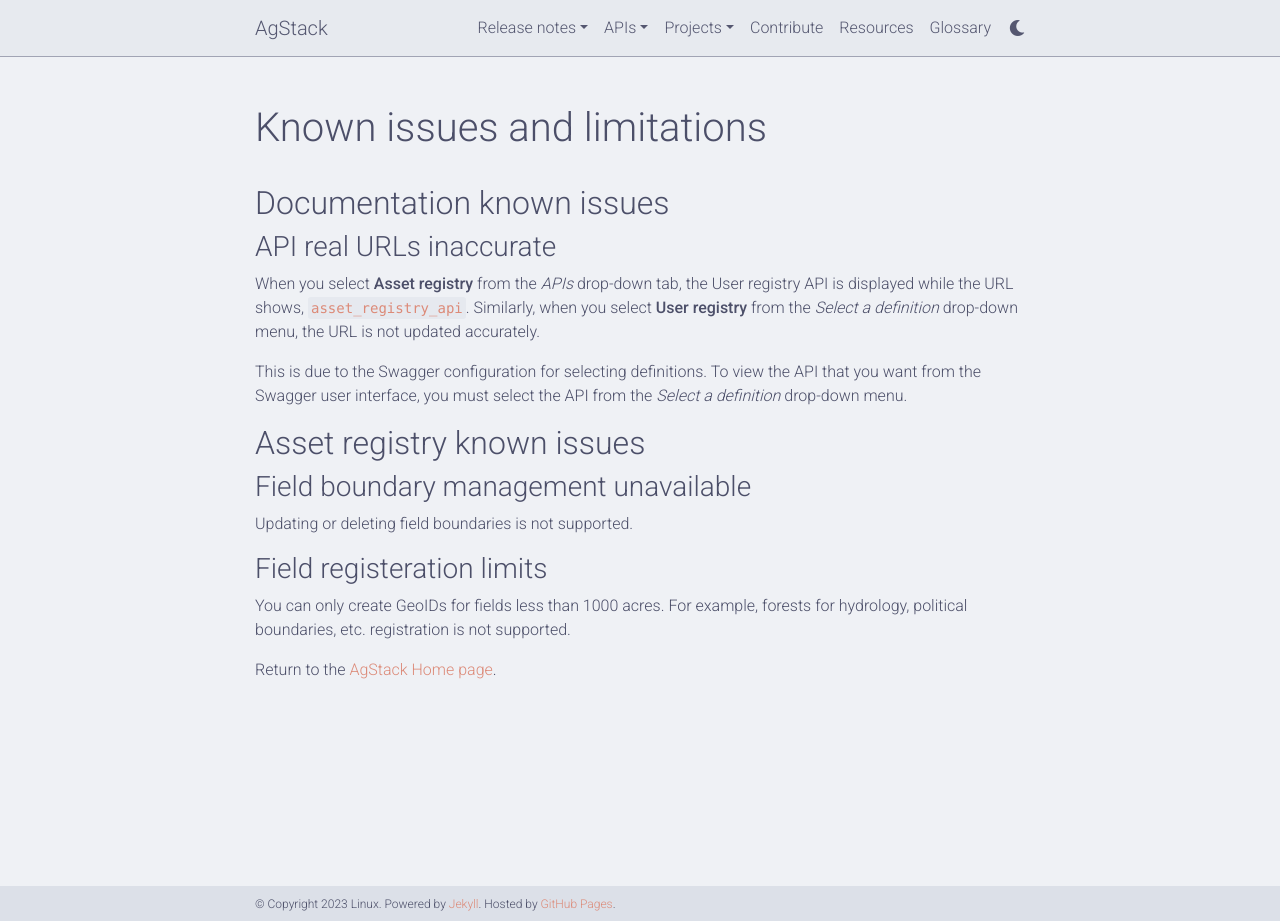
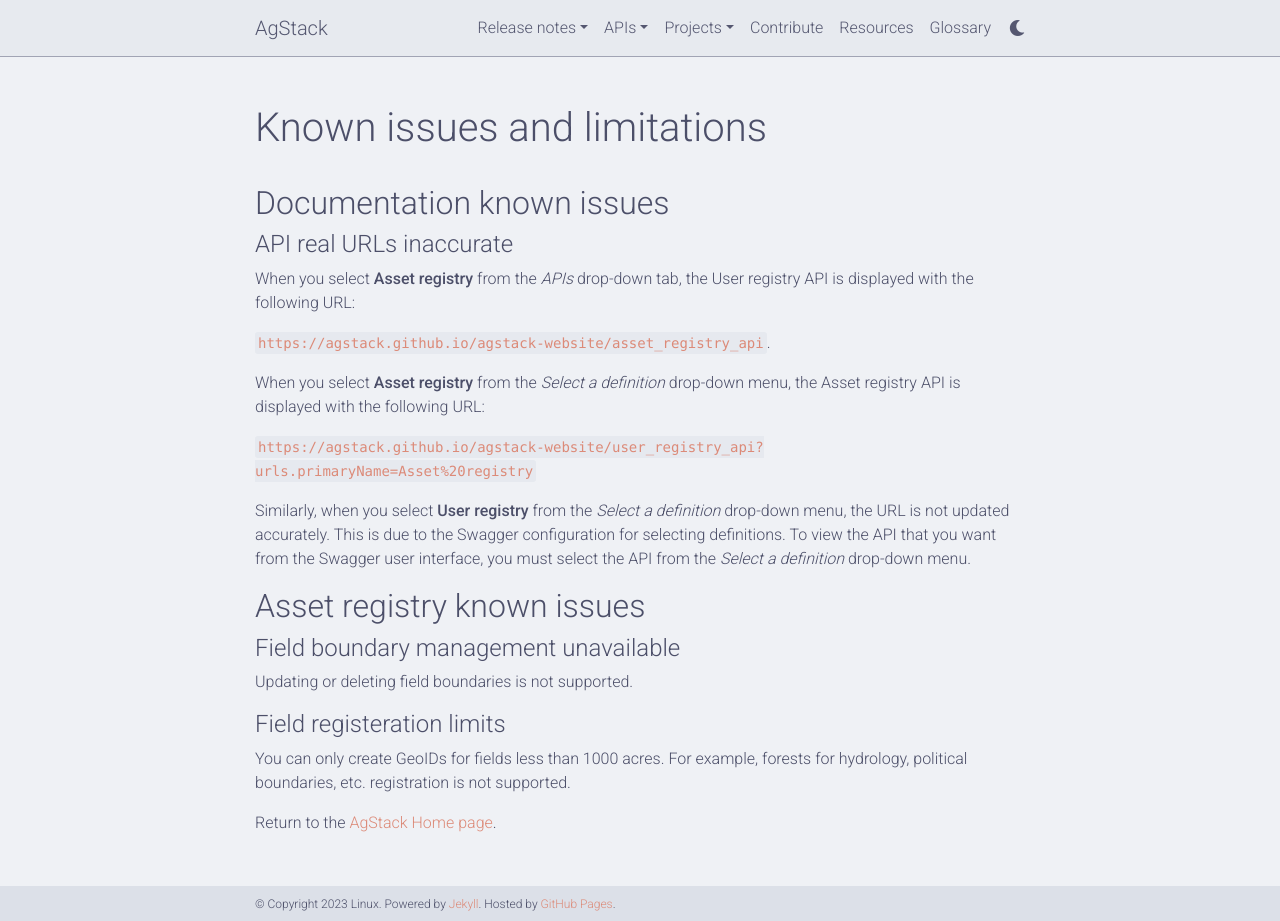
Before and after one commit to vmbrasseur/agstack-website, a Jekyll site: the page built from _pages/release_notes/known_issues.md, in a window 1280 px wide and 921 px high. Built offline with Jekyll 4.4.1, drawn with Linux system fonts in a browser that asks for light colours; comment, search, counter and statistics services are not loaded; a style sheet for code colours, icons or effects is not loaded.

Commit message:
Updating known issues
Updates

```diff
--- a/_pages/release_notes/known_issues.md
+++ b/_pages/release_notes/known_issues.md
@@ -8,19 +8,25 @@
 
 ## Documentation known issues
 
-### API real URLs inaccurate
+#### API real URLs inaccurate
 
-When you select **Asset registry** from the _APIs_ drop-down tab, the User registry API is displayed while the URL shows, `asset_registry_api`. Similarly, when you select **User registry** from the _Select a definition_ drop-down menu, the URL is not updated accurately.
+When you select **Asset registry** from the _APIs_ drop-down tab, the User registry API is displayed with the following URL:
 
-This is due to the Swagger configuration for selecting definitions. To view the API that you want from the Swagger user interface, you must select the API from the _Select a definition_ drop-down menu.
+`https://agstack.github.io/agstack-website/asset_registry_api`.
+
+When you select **Asset registry** from the _Select a definition_ drop-down menu, the Asset registry API is displayed with the following URL:
+
+`https://agstack.github.io/agstack-website/user_registry_api?urls.primaryName=Asset%20registry`
+
+Similarly, when you select **User registry** from the _Select a definition_ drop-down menu, the URL is not updated accurately. This is due to the Swagger configuration for selecting definitions. To view the API that you want from the Swagger user interface, you must select the API from the _Select a definition_ drop-down menu.
 
 ## Asset registry known issues
 
-### Field boundary management unavailable
+#### Field boundary management unavailable
 
 Updating or deleting field boundaries is not supported.
 
-### Field registeration limits
+#### Field registeration limits
 
 You can only create GeoIDs for fields less than 1000 acres. For example, forests for hydrology, political boundaries, etc. registration is not supported.
 
```
